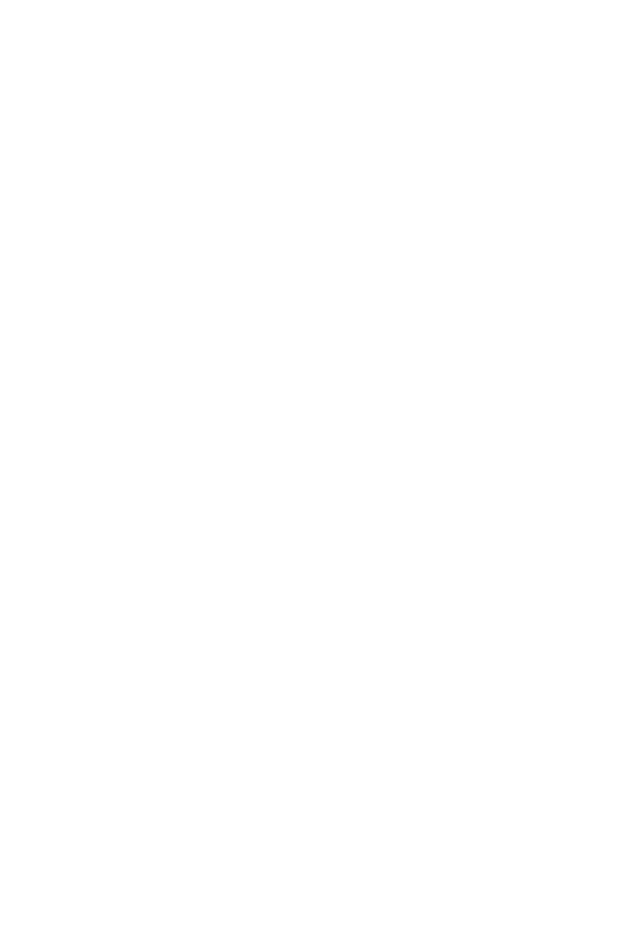
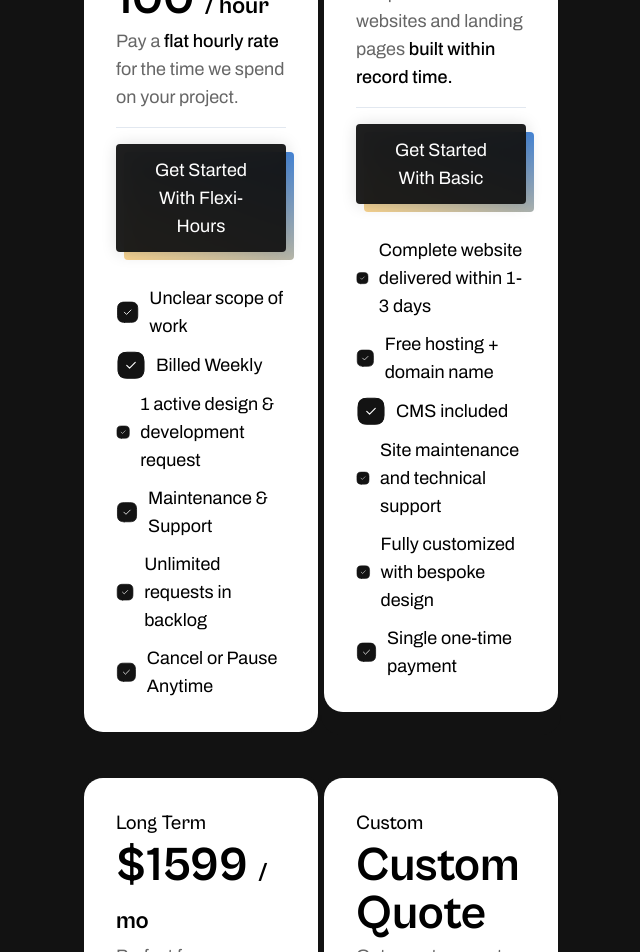
Before and after one commit to Studio-IX/studioix-next, a Next.js app: page / in a window 1280 px wide. Shown: the part 500-1452 px from the top of the page, without its empty margins (319-959 px from the left). Before the commit the page ends 800 px from the top, so only its background shows below. Built offline with nearby package versions, Linux system fonts and the light colour scheme.

Commit message:
Wrapping up pricing

```diff
--- a/src/app/globals.css
+++ b/src/app/globals.css
@@ -74,3 +74,58 @@
     @apply bg-background text-foreground;
   }
 }
+
+/* Buttons */
+
+.pricing {
+  z-index: 1;
+  transition: all 0.2s;
+  position: relative;
+  width: 100%;
+  max-width: 100%;
+  display: block;
+  margin: 0 auto;
+}
+
+.pricing:hover {
+  text-decoration: none;
+  transform: translate(-1px, -1px);
+}
+
+.pricing-button {
+  display: block;
+  z-index: 0;
+  -webkit-backdrop-filter: blur(10px);
+  backdrop-filter: blur(10px);
+  color: #ffffff;
+  text-align: center;
+  background-color: #131313f1;
+  border-radius: 0.25rem;
+  padding: 0.75rem 1.5rem;
+  transition: all 0.2s;
+  position: relative;
+  transform: translate(0);
+  box-shadow: 1px 1px 1rem rgb(26 26 26 / 15%);
+}
+
+.pricing-button:hover {
+  text-decoration: none;
+  transform: translate(-1px, -1px);
+}
+
+.pricing-button-backdrop {
+  z-index: -2;
+  background: linear-gradient(20deg, #f8d38e 0%, #4686d9 100%);
+  background-position: 0 0;
+  background-size: cover;
+  border-radius: 4px;
+  position: absolute;
+  top: 0%;
+  bottom: 0%;
+  left: 0%;
+  right: 0%;
+  transform: translate(0.5rem, 0.5rem);
+  pointer-events: none;
+}
+
+/* End Buttons */
--- a/src/app/layout.tsx
+++ b/src/app/layout.tsx
@@ -21,7 +21,7 @@
     <html lang="en">
       <body
         className={cn(
-          "antialiased overflow-hidden",
+          "antialiased",
           `${archivo.variable} ${cabinetGrotesk.variable}`
         )}
       >
--- /dev/null
+++ b/src/components/pricing/pricing-button.tsx
@@ -0,0 +1,18 @@
+import Link from "next/link";
+import React from "react";
+
+interface PricingButtonProps {
+  text: string;
+  link: string;
+}
+
+const PricingButton: React.FC<PricingButtonProps> = ({ text, link }) => {
+  return (
+    <Link className="pricing" href={link}>
+      <div className="pricing-button font-archivo font-normal text-lg">{text}</div>
+      <div className="pricing-button-backdrop"></div>
+    </Link>
+  );
+};
+
+export default PricingButton;
--- a/src/components/pricing/pricing-header.tsx
+++ b/src/components/pricing/pricing-header.tsx
@@ -1,7 +1,15 @@
 const PricingHeader = () => {
-    return (
-        <div></div>
-     );
-}
+  return (
+    <div className="w-full flex flex-col items-center mb-20">
+      <h2 className="uppercase font-cabinetGrotesk font-bold text-7xl text-white">
+        Membership Plans
+      </h2>
+      <p className="text-white/60 text-lg font-archivo w-[400px] text-center">
+        Design, Development, or both - Whatever you need we&apos;ve got you
+        covered!
+      </p>
+    </div>
+  );
+};
 
 export default PricingHeader;
--- a/src/components/pricing/pricing-plan-card.tsx
+++ b/src/components/pricing/pricing-plan-card.tsx
@@ -1,25 +1,95 @@
 "use client";
 
 import { motion } from "framer-motion";
+import { Separator } from "../ui/separator";
+import PricingButton from "./pricing-button";
+import TickSquare from "./tick-square";
+import {
+  basicPlanDescription,
+  basicPlanListItems,
+  basicPlanPrice,
+  customPlanDescription,
+  customPlanListItems,
+  customTermPlanPrice,
+  flexiPlanDescription,
+  flexiPlanListItems,
+  flexiPlanPrice,
+  hourlyPlan,
+  longTermPlanDescription,
+  longTermPlanListItems,
+  longTermPlanPrice,
+  monthlyPlan,
+} from "@/constants/pricing";
+import React from "react";
 
-const PricingPlanCard = () => {
+interface PricingProps {
+  planType: string;
+}
+
+const PricingPlanCard: React.FC<PricingProps> = ({ planType }) => {
+  let listItems: any = [];
+  let planPricing: any = [];
+  let planPeriod: any = [];
+  let planDescription: React.ReactNode = null;
+  switch (planType) {
+    case "Flexi-Hours":
+      listItems = flexiPlanListItems;
+      planPricing = flexiPlanPrice;
+      planPeriod = hourlyPlan;
+      planDescription = flexiPlanDescription;
+      break;
+    case "Basic":
+      listItems = basicPlanListItems;
+      planPricing = basicPlanPrice;
+      planPeriod = null;
+      planDescription = basicPlanDescription;
+      break;
+    case "Long Term":
+      listItems = longTermPlanListItems;
+      planPricing = longTermPlanPrice;
+      planPeriod = monthlyPlan;
+      planDescription = longTermPlanDescription;
+      break;
+    case "Custom":
+      listItems = customPlanListItems;
+      planPricing = customTermPlanPrice;
+      planPeriod = null;
+      planDescription = customPlanDescription;
+      break;
+    default:
+      listItems = [];
+  }
   return (
-    <div className="bg-[#121212] px-4 py-12">
-      <div className="group relative mx-auto w-full max-w-sm overflow-hidden rounded-lg bg-[#121212] p-1 transition-all duration-500 ease-in-out select-none hover:scale-[1.025] hover:bg-[#222222]">
-        <div className="relative z-10 flex flex-col items-center justify-center overflow-hidden rounded-[7px] bg-white p-8 transition-colors duration-500 group-hover:bg-white">
-          <h4 className="relative z-10 mb-4 w-full text-xl text-black font-cabinetGrotesk font-medium">
-            Flexi-Hours
+    <div className="group relative mx-auto w-full max-w-lg overflow-hidden rounded-[20px] bg-[#121212] p-[3px] transition-all duration-500 ease-in-out select-none hover:scale-[1.025] hover:bg-[#222222]">
+      <div className="relative z-10 flex flex-col items-center justify-center overflow-hidden rounded-[19px] bg-white p-8 transition-colors duration-500 group-hover:bg-white">
+        <h4 className="relative mb-1 z-10 w-full text-xl text-black font-cabinetGrotesk font-medium">
+          {planType}
         </h4>
-          <h2 className="relative z-10 mb-4 w-full text-5xl text-black font-bold font-cabinetGrotesk">
-            $60 - 100 <span className="text-2xl">/ hour</span>
+        <h2 className="relative z-10 mb-1 w-full text-5xl text-black font-bold font-cabinetGrotesk">
+          {planPricing} <span className="text-2xl">{planPeriod}</span>
         </h2>
 
-          <p className="relative z-10 text-black/60 font-archivo">
-            Lorem ipsum dolor sit amet, consectetur adipisicing elit. Est ipsum
-            sed blanditiis iste molestias nemo nobis repellendus nisi dolorum
-            itaque optio impedit cum voluptatem facilis minima, quasi laborum.
-            Nihil, quaerat.
+        <p className="relative z-10 text-black/60 font-archivo text-lg">
+          {planDescription}
         </p>
+
+        <Separator className="my-4" />
+
+        <PricingButton
+          text={`Get Started With ${planType}`}
+          link="https://www.studioix.agency"
+        />
+
+        <div className="flex flex-col gap-2.5 items-start w-full mt-8">
+          {listItems.map((item: any, index: any) => (
+            <div key={index} className="flex flex-row items-center gap-2.5">
+              <TickSquare />
+              <p className="text-lg font-archivo font-normal text-black">
+                {item}
+              </p>
+            </div>
+          ))}
+        </div>
       </div>
 
       <motion.div
@@ -31,9 +101,8 @@
           duration: 3.5,
           ease: "linear",
         }}
-          className="absolute inset-0 z-0 bg-gradient-to-b from-[#F8D38E] via-[#A4AEB2] to-[#4686D9] opacity-0 transition-opacity duration-500 group-hover:opacity-100"
+        className="absolute inset-0 z-0 bg-gradient-to-br from-[#F8D38E] via-[#A4AEB2] to-[#4686D9] opacity-0 transition-opacity duration-500 group-hover:opacity-100"
       />
-      </div>
     </div>
   );
 };
--- a/src/components/pricing/pricing.tsx
+++ b/src/components/pricing/pricing.tsx
@@ -1,10 +1,38 @@
+import Wrapper from "../wrapper/wrapper";
+import PricingHeader from "./pricing-header";
+import PricingInfoCard from "./pricing-info-card";
 import PricingPlanCard from "./pricing-plan-card";
 
 const Pricing = () => {
   return (
-    <div>
-      <h2>Hey</h2>
-      <PricingPlanCard />
+    <div className="bg-[#121212] py-20">
+      <Wrapper className="md:px-[25rem]">
+        <PricingHeader />
+        <div className="flex flex-row justify-between w-full">
+          <PricingPlanCard planType="Flexi-Hours" />
+          <PricingPlanCard planType="Basic" />
+        </div>
+        <div className="flex flex-row justify-between w-full mt-10">
+          <PricingPlanCard planType="Long Term" />
+          <PricingPlanCard planType="Custom" />
+        </div>
+        <div className="flex flex-row justify-between w-full mt-10">
+          <PricingInfoCard
+            subtitle="Confused?"
+            title="Book A Call"
+            description="Breach the enigmatic workings of Studio IX and how it can help you."
+            buttonText="Book Free Call"
+            new={null}
+          />
+          <PricingInfoCard
+            subtitle="Affiliate Program?"
+            title="Refer & Earn"
+            description="Know someone that needs our services? Might as well get rewarded for it. Earn up to $800 for each referral."
+            buttonText="Join Affiliate Program"
+            new="New"
+          />
+        </div>
+      </Wrapper>
     </div>
   );
 };
--- /dev/null
+++ b/src/components/pricing/tick-square.tsx
@@ -0,0 +1,29 @@
+const TickSquare = () => {
+  return (
+    <svg
+      width="30"
+      height="30"
+      viewBox="0 0 40 40"
+      fill="none"
+      xmlns="http://www.w3.org/2000/svg"
+    >
+      <path
+        d="M14.7974 37.7209H25.1974C33.8641 37.7209 37.3307 34.2542 37.3307 25.5875V15.1875C37.3307 6.52087 33.8641 3.0542 25.1974 3.0542H14.7974C6.13073 3.0542 2.66406 6.52087 2.66406 15.1875V25.5875C2.66406 34.2542 6.13073 37.7209 14.7974 37.7209Z"
+        fill="#131313"
+        stroke="#131313"
+        stroke-width="1.5"
+        stroke-linecap="round"
+        stroke-linejoin="round"
+      />
+      <path
+        d="M14.334 20.3861L18.1073 24.1595L25.6673 16.6128"
+        stroke="white"
+        stroke-width="1.5"
+        stroke-linecap="round"
+        stroke-linejoin="round"
+      />
+    </svg>
+  );
+};
+
+export default TickSquare;
--- /dev/null
+++ b/src/constants/pricing.tsx
@@ -0,0 +1,68 @@
+export const flexiPlanPrice = "$60 - 100";
+export const basicPlanPrice = "$699";
+export const longTermPlanPrice = "$1599";
+export const customTermPlanPrice = "Custom Quote";
+
+export const hourlyPlan = "/ hour";
+export const monthlyPlan = "/ mo";
+
+export const flexiPlanDescription = (
+  <>
+    Pay a <span className="font-medium text-black">flat hourly rate</span> for
+    the time we spend on your project.
+  </>
+);
+
+export const basicPlanDescription = (
+  <>
+    Simple and fast websites and landing pages
+    <span className="font-medium text-black"> built within record time.</span>
+  </>
+);
+export const longTermPlanDescription = (
+  <>
+    Perfect for businesses and startups that need
+    <span className="font-medium text-black"> fullstack </span>and{" "}
+    <span className="font-medium text-black"> MVP services </span>.
+  </>
+);
+
+export const customPlanDescription = (
+  <>Get a custom quote based on the scope & requirements of your project.</>
+);
+
+export const flexiPlanListItems = [
+  "Unclear scope of work",
+  "Billed Weekly",
+  "1 active design & development request",
+  "Maintenance & Support",
+  "Unlimited requests in backlog",
+  "Cancel or Pause Anytime",
+];
+
+export const basicPlanListItems = [
+  "Complete website delivered within 1-3 days",
+  "Free hosting + domain name",
+  "CMS included",
+  "Site maintenance and technical support",
+  "Fully customized with bespoke design",
+  "Single one-time payment",
+];
+
+export const longTermPlanListItems = [
+  "Unclear scope of work",
+  "Billed bi-weekly",
+  "1 active design & development request",
+  "Maintenance & Support",
+  "Unlimited requests in backlog",
+  "Cancel or Pause Anytime",
+];
+
+export const customPlanListItems = [
+  "Large project",
+  "Billed bi-weekly",
+  "2+ active design & development requests",
+  "Maintenance & Priority Support",
+  "Unlimited requests in backlog",
+  "Cancel or Pause Anytime",
+];
```
Also changed, not shown: src/components/pricing/pricing-info-card.tsx (+60 -5 lines). Lines whose indentation alone changed are shown as unchanged.
